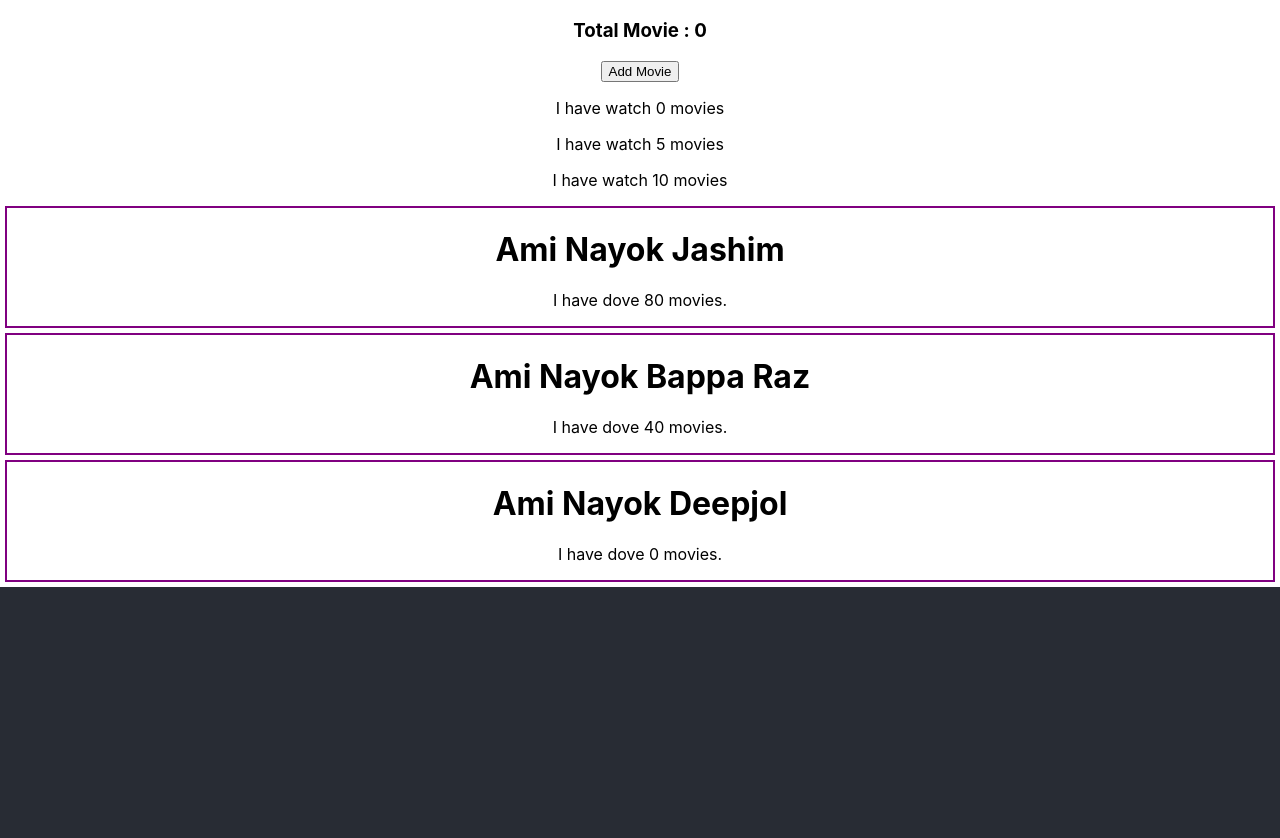
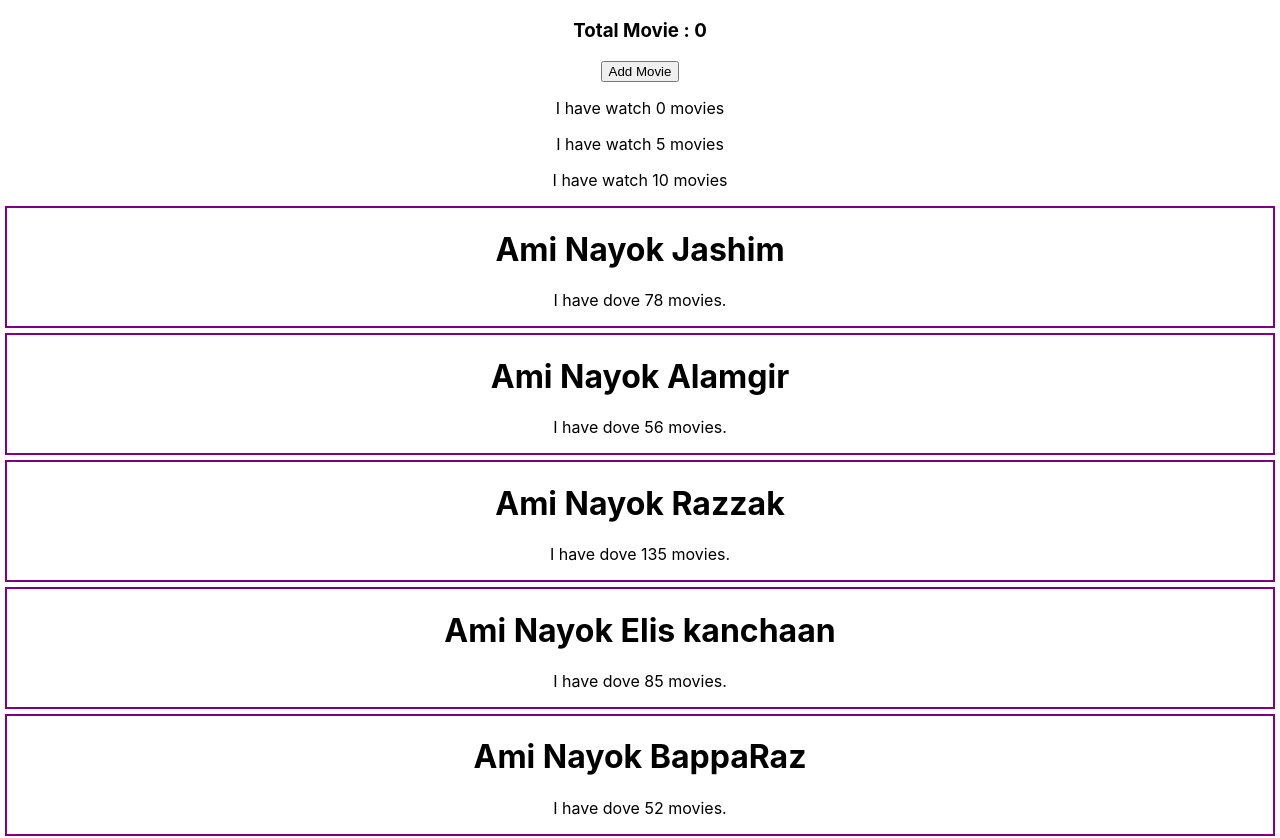
Before and after one commit to Prodip2416/react-exercise, a React (Create React App) app in the folder recap/: page / in a window 1280 px wide. Shown: the top 838 px of the page. Built offline with nearby package versions, Linux system fonts and the light colour scheme.

Commit message:
Render multiple component from an array recap

```diff
--- a/recap/src/App.js
+++ b/recap/src/App.js
@@ -3,13 +3,37 @@ import logo from './logo.svg';
 import './App.css';
 
 function App() {
-  const names = ['Jashim', 'Bappa Raz'];
+  const nayokList = [
+    {
+      name: 'Jashim',
+      movie: 78
+    },
+    {
+      name: 'Alamgir',
+      movie: 56
+    },
+    {
+      name: 'Razzak',
+      movie: 135
+    },
+    {
+      name: 'Elis kanchaan',
+      movie: 85
+    },
+    {
+      name: 'BappaRaz',
+      movie: 52
+    }
+  ];
   return (
     <div className="App">
       <Movie />
-      <Nayok name={names[0]} movie="80" />
+      {/* <Nayok name={names[0]} movie="80" />
       <Nayok name={names[1]} movie="40" />
-      <Nayok name="Deepjol" />
+      <Nayok name="Deepjol" /> */}
+      {
+        nayokList.map(nayok => <Nayok name={nayok.name} movie={nayok.movie} />)
+      }
       <header className="App-header">
         <img src={logo} className="App-logo" alt="logo" />
       </header>
```
